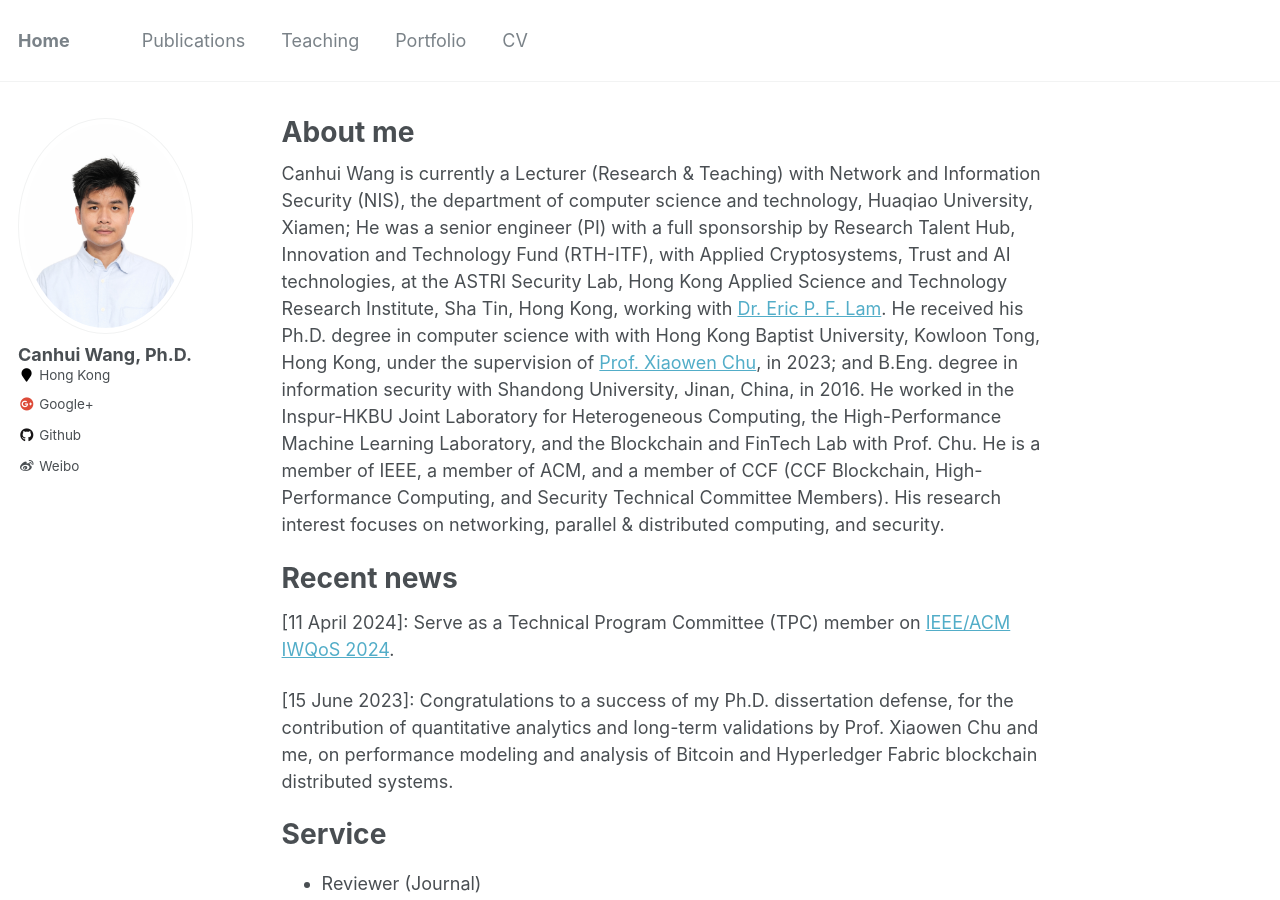
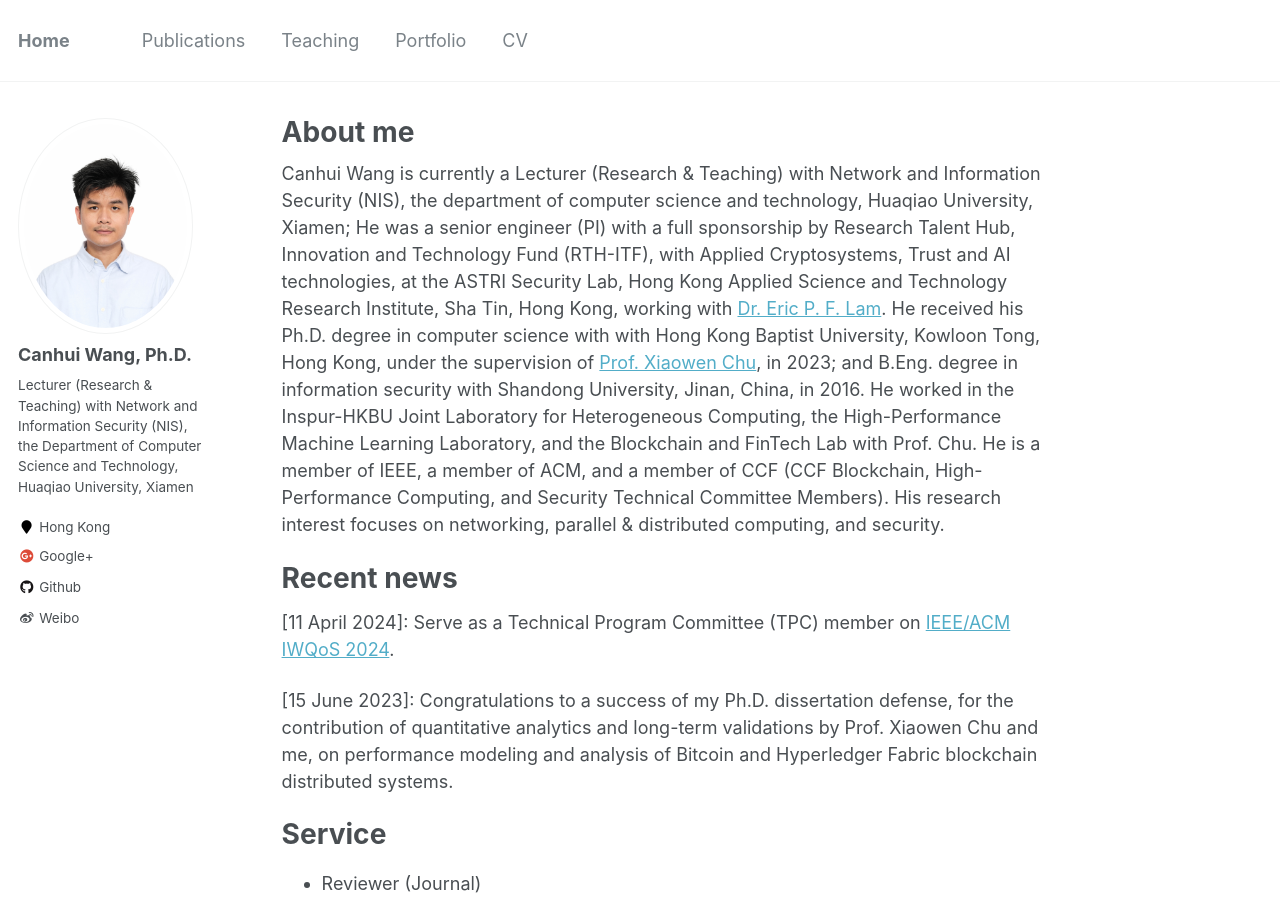
Before and after one commit to Canhui/canhui.github.io, a Jekyll site: the page built from _pages/about.md, in a window 1280 px wide and 900 px high. Built offline with Jekyll 4.4.1, drawn with Linux system fonts in a browser that asks for light colours.

Commit message:
Update _config.yml

```diff
--- a/_config.yml
+++ b/_config.yml
@@ -82,7 +82,7 @@ analytics:
 author:
   name             : "Canhui Wang, Ph.D."
   avatar           : "chwang.jpg" # "profile.png"
-  # bio              : "Lecturer (Research & Teaching) with Network and Information Security (NIS), the Department of Computer Science and Technology, Huaqiao University, Xiamen"
+  bio              : "Lecturer (Research & Teaching) with Network and Information Security (NIS), the Department of Computer Science and Technology, Huaqiao University, Xiamen"
   location         : "Hong Kong"
   # employer         : "Hong Kong Baptist University"
   # #pubmed           : "https://www.ncbi.nlm.nih.gov/pubmed/?term=john+snow"
```
